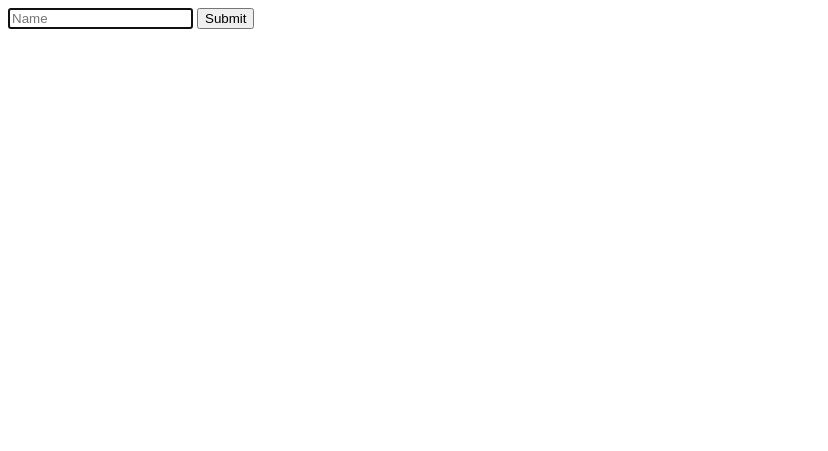
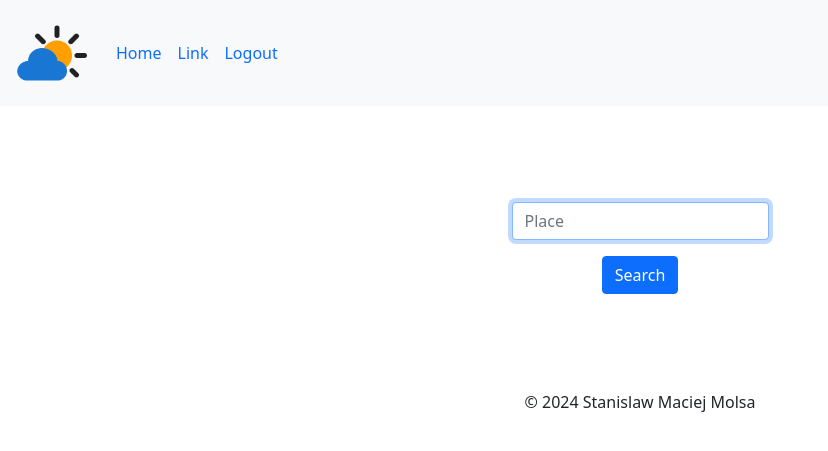
Before and after one commit to 123Stan-The-Man123/CS50x-Final-Project-Web-based-Weather-App, a Flask app: page / in a window 1280 px wide. Shown: the top 451 px of the page, without its empty margins (0-828 px from the left). Run offline with Flask 3, Linux system fonts and the light colour scheme.

Commit message:
Implemented basic  homepage

```diff
--- a/app.py
+++ b/app.py
@@ -5,9 +5,4 @@ app = Flask(__name__)
 
 @app.route("/", methods=["GET", "POST"])
 def index():
-    if request.method == "POST":
-        name = request.form.get("name")
-
-        return render_template("name.html", name=name)
-    else:
-        return render_template("index.html")
+    return render_template("index.html")
--- a/requirements.txt
+++ b/requirements.txt
@@ -0,0 +1 @@
+Flask
--- /dev/null
+++ b/static/styles.css
@@ -0,0 +1,3 @@
+footer {
+    bottom: 0px;
+}
--- a/templates/index.html
+++ b/templates/index.html
@@ -6,7 +6,9 @@
 
 {% block main %}
     <form action="/" method="post">
-        <input autocomplete="off" autofocus name="name" placeholder="Name" type="text">
-        <button type="submit">Submit</button>
+        <div class="mb-3">
+            <input autocomplete="off" autofocus class="form-control mx-auto w-auto" name="place" placeholder="Place" type="text">
+        </div>
+        <button class="btn btn-primary">Search</button>
     </form>
 {% endblock %}
--- a/templates/layout.html
+++ b/templates/layout.html
@@ -1,11 +1,40 @@
 <!DOCTYPE html>
 <html lang="en">
-<head>
+  <head>
     <meta charset="UTF-8">
     <meta name="viewport" content="width=device-width, initial-scale=1.0">
+    <link href="https://cdn.jsdelivr.net/npm/bootstrap@5.0.2/dist/css/bootstrap.min.css" rel="stylesheet" integrity="sha384-EVSTQN3/azprG1Anm3QDgpJLIm9Nao0Yz1ztcQTwFspd3yD65VohhpuuCOmLASjC" crossorigin="anonymous">
+    <script src="https://cdn.jsdelivr.net/npm/bootstrap@5.0.2/dist/js/bootstrap.bundle.min.js" integrity="sha384-MrcW6ZMFYlzcLA8Nl+NtUVF0sA7MsXsP1UyJoMp4YLEuNSfAP+JcXn/tWtIaxVXM" crossorigin="anonymous"></script>
+    <link rel="stylesheet" href="../static/styles.css">
     <title>Weather: {% block title %}{% endblock %}</title>
-</head>
-<body>
-    {% block main %}{% endblock %}
-</body>
+  </head>
+  <body>
+    <nav class="navbar navbar-expand-lg bg-light">
+      <div class="container-fluid">
+        <a class="navbar-brand" href="/"><img src="../static/weather-app.png" width="80" height="80"></a>
+        <button class="navbar-toggler" type="button" data-bs-toggle="collapse" data-bs-target="#navbarSupportedContent" aria-controls="navbarSupportedContent" aria-expanded="false" aria-label="Toggle navigation">
+          ≡
+        </button>
+        <div class="collapse navbar-collapse" id="navbarSupportedContent">
+          <ul class="navbar-nav me-auto mb-2 mb-lg-0">
+            <li class="nav-item">
+              <a class="nav-link active" aria-current="page" href="#">Home</a>
+            </li>
+            <li class="nav-item">
+              <a class="nav-link" href="#">Link</a>
+            </li>
+            <li class="nav-item">
+              <a class="nav-link">Logout</a>
+            </li>
+          </ul>
+        </div>
+      </div>
+    </nav>
+    <main class="container py-5 my-5 text-center">
+        {% block main %}{% endblock %}
+    </main>
+  </body>
+  <footer>
+    <p class="text-center text-body-secondary">© 2024 Stanislaw Maciej Molsa</p>
+  </footer>
 </html>
```
Also changed, not shown: templates/name.html (deleted, +0 -9 lines), static/weather-app.png (added).
